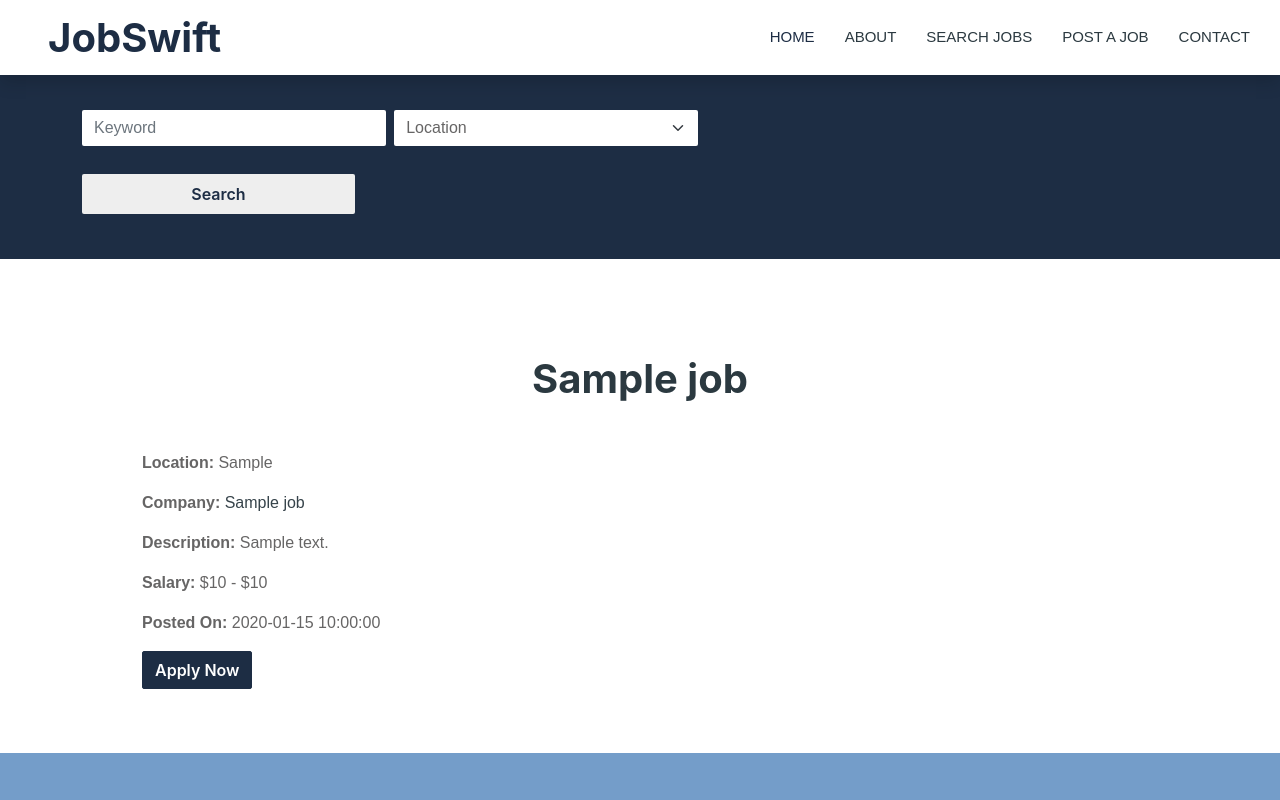
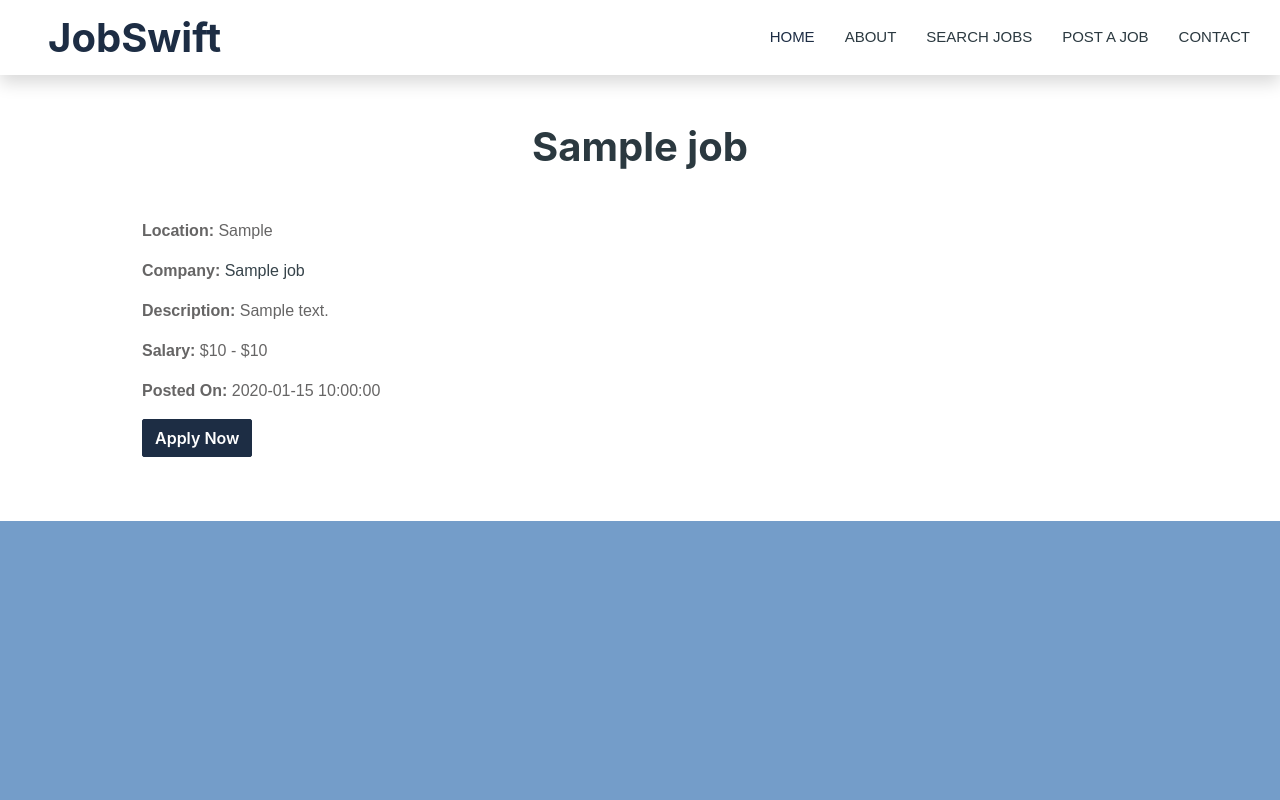
Before and after one commit to chinhegde/Cloud-native-Microservices-for-Job-Portal, a Flask app: template templates/job-details.html in a window 1280 px wide. Run offline with Flask 3, Linux system fonts and the light colour scheme; the template is opened without the code that fills it: most values are stand-ins (such as "Sample title", 1, 10 or a date in 2020); parts of the project's set-up code (start-up, migrations or seed data) failed here and were passed over; some libraries are stand-ins or nearby versions.

Commit message:
Search changes, apply job filter query changes

```diff
--- a/app.py
+++ b/app.py
@@ -190,7 +190,10 @@
 
 @app.route('/apply/<job_id>')
 def apply(job_id):
-    job = next((job for job in jobs_data if job['job_id'] == job_id), None)
+    response = jobsTable.query(
+        KeyConditionExpression=Key('job_id').eq(job_id)
+    )
+    job = response.get('Items', [None])[0]
     if job:
         return render_template('apply.html', job=job)
     else:
--- a/templates/job-details.html
+++ b/templates/job-details.html
@@ -3,37 +3,6 @@
 {% block title %}Job search - JobSwift{% endblock %}
 
 {% block content %}
-
-<!-- Search Start -->
-<div class="container-fluid bg-primary mb-5 wow fadeIn" data-wow-delay="0.1s" style="padding: 35px;">
-    <div class="container">
-        <div class="row g-2">
-            <div class="col-md-10">
-                <div class="row g-2">
-                    <div class="col-md-4">
-                        <input type="text" class="form-control border-0" placeholder="Keyword" />
-                    </div>
-                    <div class="col-md-4">
-                        <select class="form-select border-0">
-                            <option selected>Location</option>
-                            {% set locations = [] %}
-                                {% for job in jobs %}
-                                    {% if job.job_location not in locations %}
-                                        {% set _ = locations.append(job.job_location) %}
-                                        <option value="{{ job.job_location }}">{{ job.job_location }}</option>
-                                    {% endif %}
-                                {% endfor %}
-                        </select>
-                    </div>
-                </div>
-            </div>
-            <div class="col-md-3">
-                <button class="btn btn-dark border-0 w-100">Search</button>
-            </div>
-        </div>
-    </div>
-</div>
-<!-- Search End -->
 
 <div class="container-xxl py-5">
     <div class="container">
```
